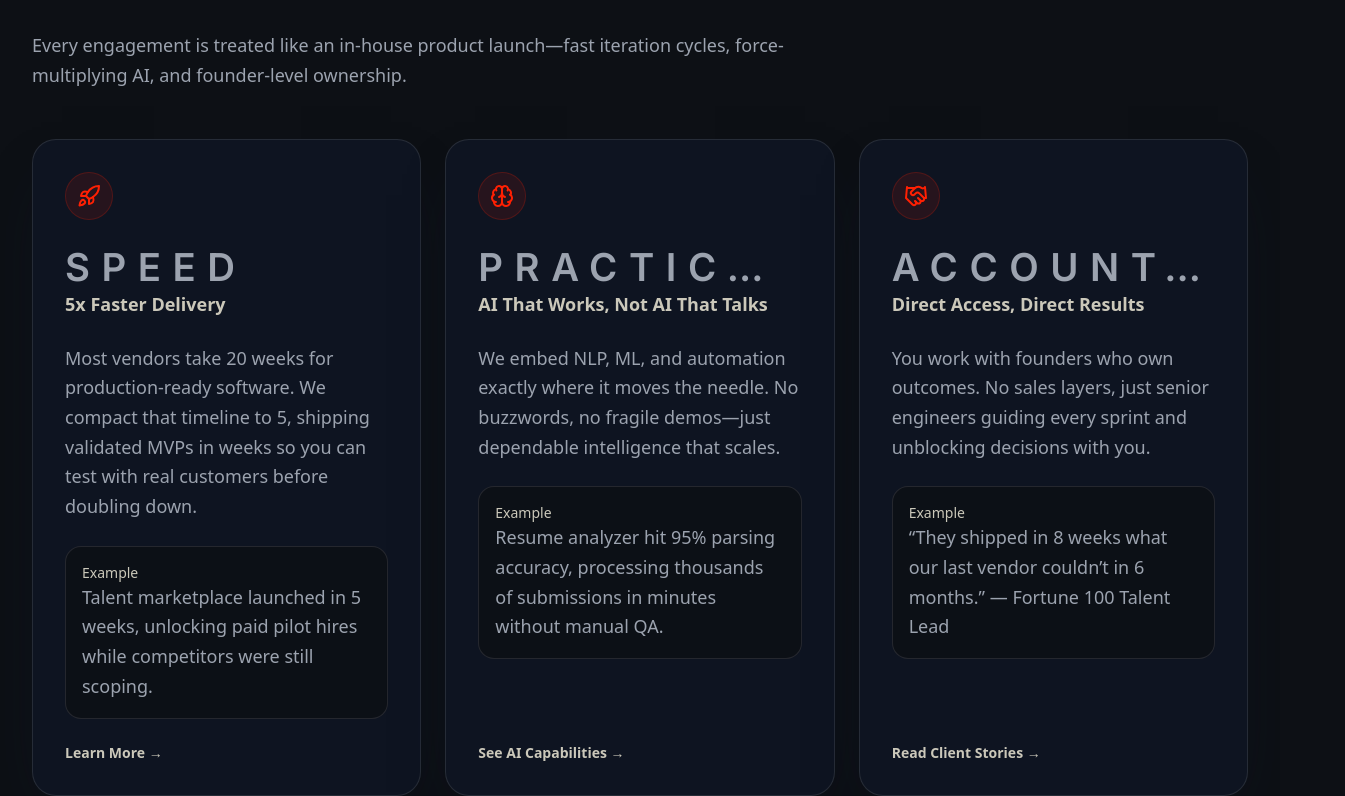
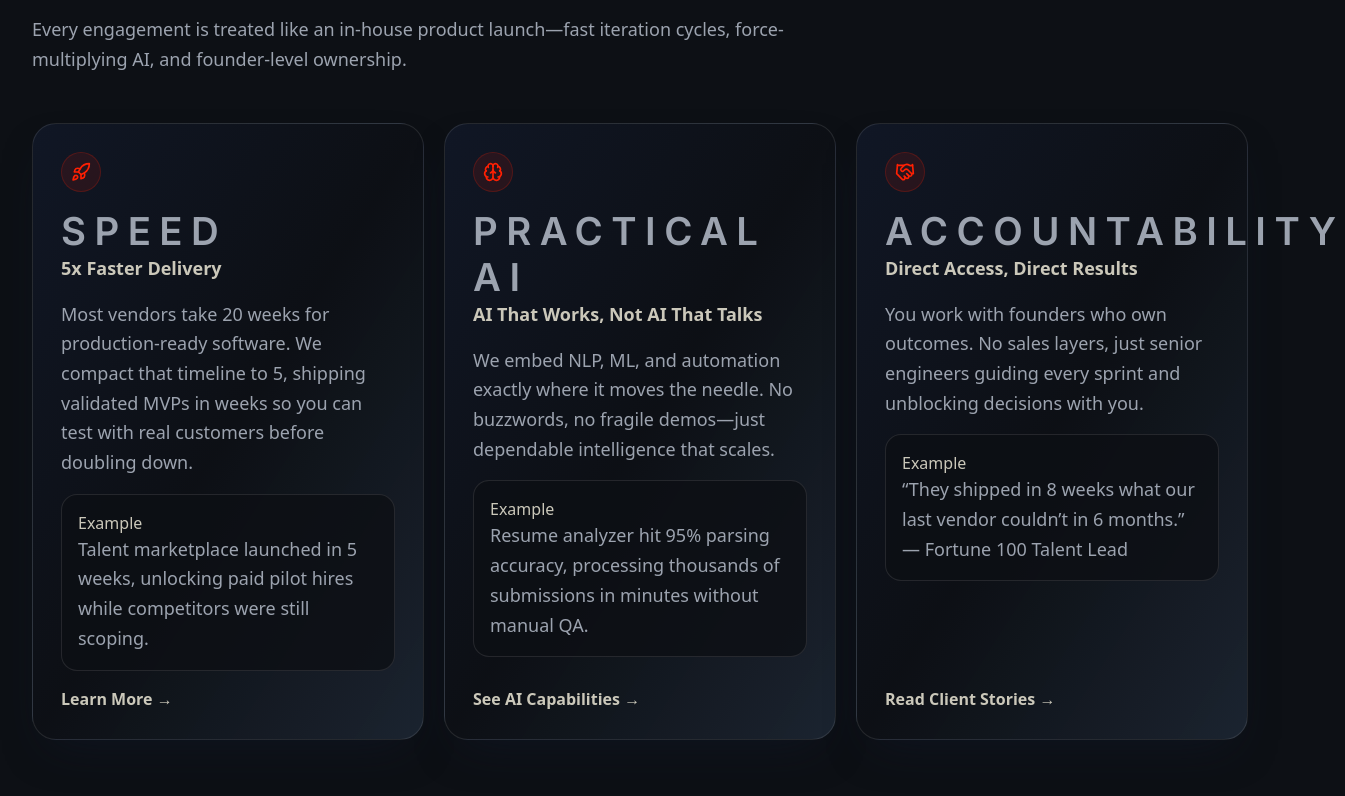
Before and after one commit to sahilghewari/nexaworks-v2, a Next.js app: page / in a window 1280 px wide. Shown: the part 4090-4886 px from the top of the page, 1345 px wide, since content can reach past the window. Built offline with nearby package versions, Linux system fonts and the light colour scheme; no server answers.

Commit message:
test final push

```diff
--- a/src/components/sections/DifferentiatorsSection.tsx
+++ b/src/components/sections/DifferentiatorsSection.tsx
@@ -35,8 +35,8 @@ const differentiators = [
 
 export function DifferentiatorsSection() {
   return (
-    <section className="bg-[#0D1015] py-24 sm:py-28">
-      <div className="container space-y-12">
+    <section className="bg-[#0D1015] py-16 sm:py-24">
+      <div className="container space-y-10 sm:space-y-12">
         <motion.div
           className="flex flex-col gap-6 text-center sm:text-left"
           initial={{ opacity: 0, y: 24 }}
@@ -47,44 +47,44 @@ export function DifferentiatorsSection() {
           <Badge variant="info" className="mx-auto w-fit sm:mx-0">
             How we deliver outcomes
           </Badge>
-          <h2 className="font-display text-3xl font-semibold text-[#CBC8BA] sm:text-4xl md:text-[2.75rem]">
+          <h2 className="font-display text-2xl font-semibold text-[#CBC8BA] sm:text-4xl md:text-[2.75rem]">
             We Don&apos;t Build Solutions. We Build Products.
           </h2>
-          <p className="max-w-3xl text-base text-[#9CA3AF] sm:text-lg">
+          <p className="max-w-3xl text-sm text-[#9CA3AF] sm:text-base md:text-lg">
             Every engagement is treated like an in-house product launch—fast iteration cycles, force-multiplying AI, and founder-level ownership.
           </p>
         </motion.div>
 
-        <div className="grid gap-6 md:grid-cols-2 lg:grid-cols-3">
+        <div className="grid justify-items-center gap-4 sm:gap-5 md:grid-cols-2 md:justify-items-stretch lg:grid-cols-3">
           {differentiators.map((item, index) => {
             const Icon = item.icon;
             return (
               <motion.article
                 key={item.title}
-                className="group flex h-full flex-col gap-6 rounded-3xl border border-white/10 bg-[#111827]/70 p-8 shadow-[0_26px_60px_-30px_rgba(15,23,42,0.75)] transition duration-300 hover:-translate-y-2 hover:border-[#FF2003]/50 hover:shadow-[0_35px_65px_-25px_rgba(255,32,3,0.28)]"
+                className="group flex h-full w-full max-w-[520px] flex-col gap-4 rounded-3xl border border-white/10 bg-gradient-to-br from-[#111827]/90 via-[#0D1015]/90 to-[#1F2937]/80 p-5 shadow-[0_20px_45px_-20px_rgba(15,23,42,0.65)] transition duration-300 hover:-translate-y-2 hover:border-[#FF2003]/40 hover:shadow-[0_28px_60px_-28px_rgba(255,32,3,0.24)] sm:p-6 md:p-7"
                 initial={{ opacity: 0, y: 32 }}
                 whileInView={{ opacity: 1, y: 0 }}
                 viewport={{ once: true, amount: 0.35 }}
                 transition={{ duration: 0.45, ease: "easeOut", delay: index * 0.08 }}
               >
-                <div className="inline-flex h-12 w-12 shrink-0 items-center justify-center rounded-full border border-[#FF2003]/20 bg-[#FF2003]/10 text-[#FF2003]">
-                  <Icon className="h-6 w-6" aria-hidden="true" />
+                <div className="inline-flex h-10 w-10 shrink-0 items-center justify-center rounded-full border border-[#FF2003]/20 bg-[#FF2003]/10 text-[#FF2003]">
+                  <Icon className="h-5 w-5" aria-hidden="true" />
                   <span className="sr-only">{item.title}</span>
                 </div>
-                <div className="min-w-0">
-                  <h3 className="truncate text-sm uppercase tracking-[0.3em] text-[#9CA3AF]">{item.title}</h3>
-                  <p className="mt-2 text-2xl font-semibold text-[#CBC8BA]">{item.headline}</p>
+                <div className="min-w-0 space-y-1">
+                  <h3 className="text-xs uppercase tracking-[0.22em] text-[#9CA3AF] sm:text-sm">{item.title}</h3>
+                  <p className="text-lg font-semibold text-[#CBC8BA] sm:text-xl">{item.headline}</p>
                 </div>
-                <p className="text-sm leading-relaxed text-[#9CA3AF]">{item.body}</p>
-                <div className="rounded-2xl border border-white/10 bg-[#0D1015]/80 p-4 text-sm text-[#9CA3AF]">
+                <p className="text-sm leading-relaxed text-[#9CA3AF] sm:text-base max-w-[46ch]">{item.body}</p>
+                <div className="rounded-2xl border border-white/10 bg-[#0D1015]/80 p-3 text-sm text-[#9CA3AF] sm:p-4 sm:text-base max-w-[46ch]">
                   <span className="text-[#CBC8BA]">Example</span>
-                  <p className="mt-2 text-sm text-[#9CA3AF] group-hover:text-[#CBC8BA]/90">
+                  <p className="mt-2 text-sm text-[#9CA3AF] group-hover:text-[#CBC8BA]/90 sm:text-base">
                     {item.example}
                   </p>
                 </div>
                 <Link
                   href={item.cta.href}
-                  className="mt-auto inline-flex items-center text-sm font-semibold text-[#FF2003] transition hover:text-[#FF2003]/80"
+                  className="mt-auto inline-flex items-center text-sm font-semibold text-[#FF2003] transition hover:text-[#FF2003]/80 sm:text-base"
                 >
                   {item.cta.label} →
                 </Link>
```
